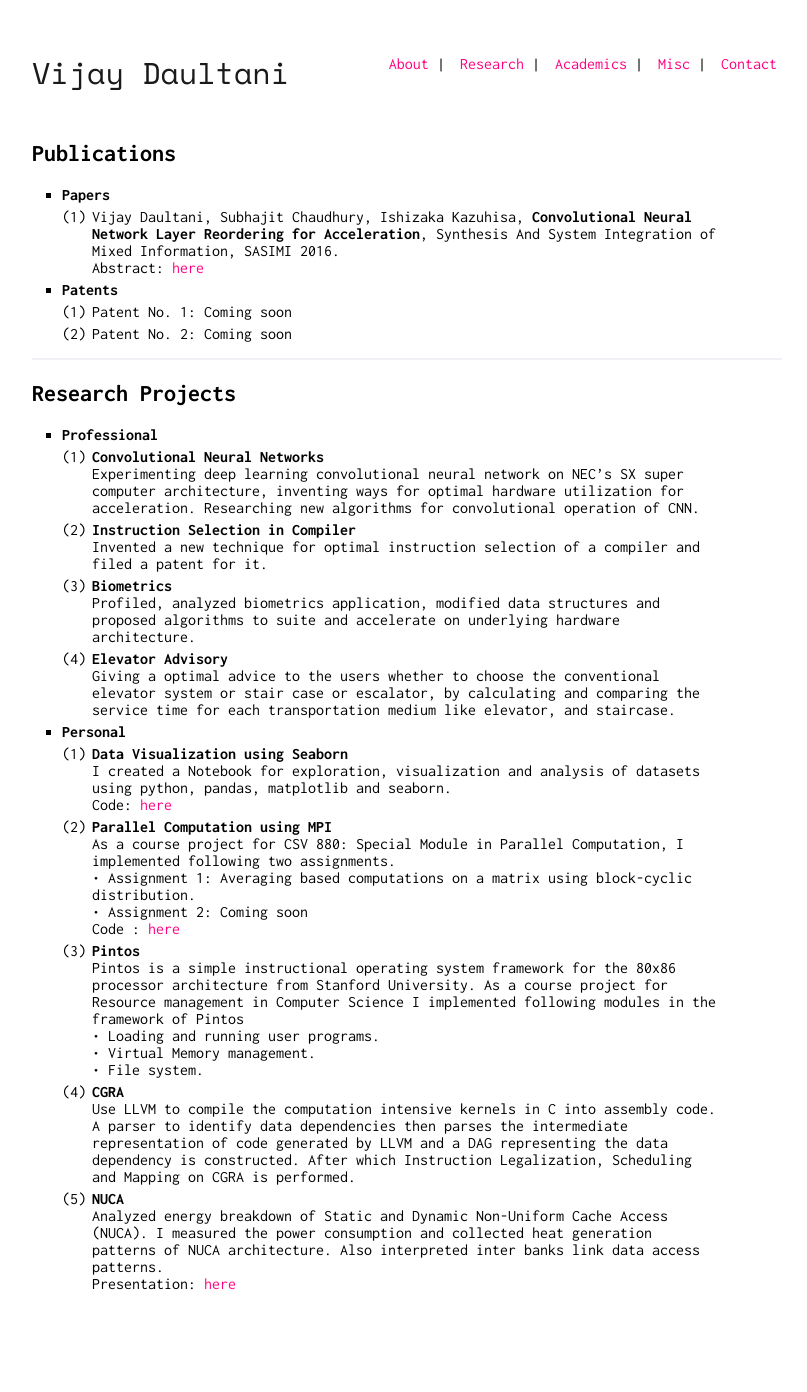
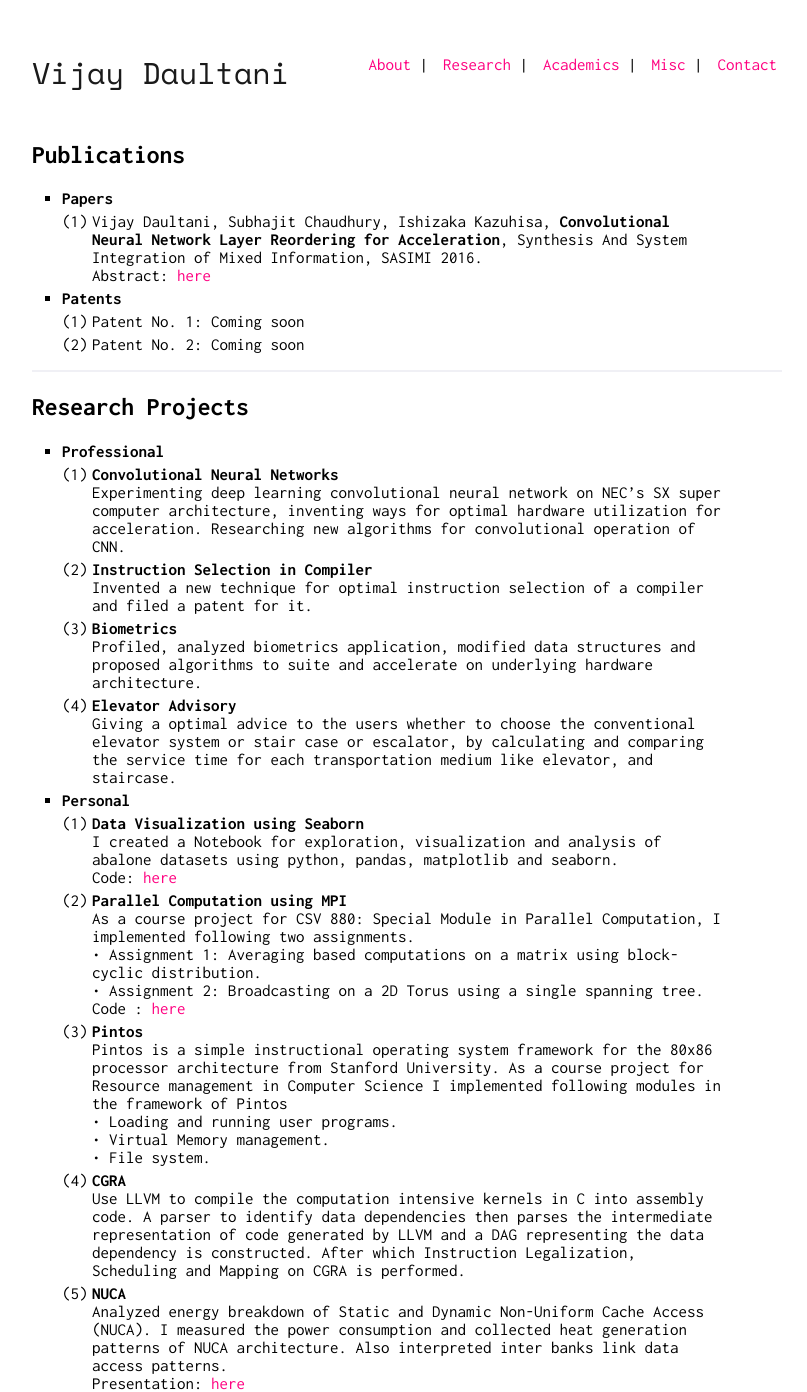
Before and after one commit to vijaydaultani/vijaydaultani.github.io, a Jekyll site: the page built from research.md, in a window 1280 px wide. Shown: the whole page, without its empty margins (233-1040 px from the left). Built offline with Jekyll 4.4.1, drawn with Linux system fonts in a browser that asks for light colours; before the commit the page ends 1292 px from its top, so only the background shows below that.

Commit message:
Changing the font size of body

```diff
--- a/_config.yml
+++ b/_config.yml
@@ -17,7 +17,7 @@ title: Vijay Daultani
 email: "vijay.daultani@gmail.com"
 description: "Reflection from a Computer Scientist."
 baseurl: ""
-url: "https://vijaydaultani.github.io"
+url: "https://vijaydaultani.github.io/"
 twitter_username: "vijaydaultani"
 github_username:  "vijaydaultani"
 linkedin_username: "vijaydaultani"
--- a/_sass/_style.scss
+++ b/_sass/_style.scss
@@ -10,6 +10,7 @@ html, body{
 body {
     margin: 0;
     font-family: "Inconsolata";
+    font-size: 17px;
 }
 a {
     text-decoration: none;
--- a/_sass/typography.scss
+++ b/_sass/typography.scss
@@ -34,8 +34,8 @@
      */
 
     .dp {
-        height: $image-size;
-        width: $image-size;
+        height: $image-height;
+        width: $image-width;
         border-radius: 5%;
         position: relative;
         float: right;
--- a/_sass/vars.scss
+++ b/_sass/vars.scss
@@ -21,4 +21,5 @@ $lightgray: #f0f0f5;
  */
 
 $hl-color: $pink;
-$image-size: 150px;
+$image-height: 150px;
+$image-width: 150px;
--- a/research.md
+++ b/research.md
@@ -29,12 +29,12 @@ layout: default
 
 * **Personal**
   1. **Data Visualization using Seaborn**
-     I created a Notebook for exploration, visualization and analysis of datasets using python, pandas, matplotlib and seaborn.
+     I created a Notebook for exploration, visualization and analysis of abalone datasets using python, pandas, matplotlib and seaborn.
      Code: [here](https://github.com/vijaydaultani/specimen/blob/master/visualization/seaborn_abalone.ipynb)
   2. **Parallel Computation using MPI**
   	As a course project for CSV 880: Special Module in Parallel Computation, I implemented following two assignments.
   	• Assignment 1: Averaging based computations on a matrix using block-cyclic distribution.
-  	• Assignment 2: Coming soon
+  	• Assignment 2: Broadcasting on a 2D Torus using a single spanning tree.
      Code : [here](https://github.com/vijaydaultani/CSV880)
   3. **Pintos**
   	Pintos is a simple instructional operating system framework for the 80x86 processor architecture from Stanford University. As a course project for Resource management in Computer Science I implemented following modules in the framework of Pintos
```
